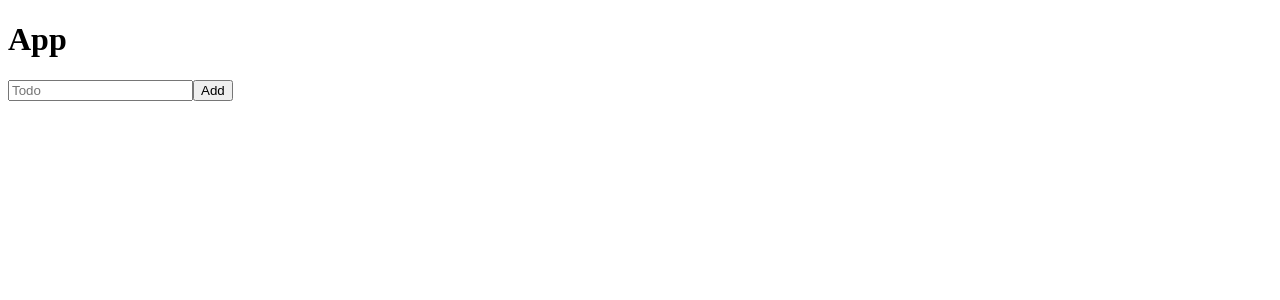
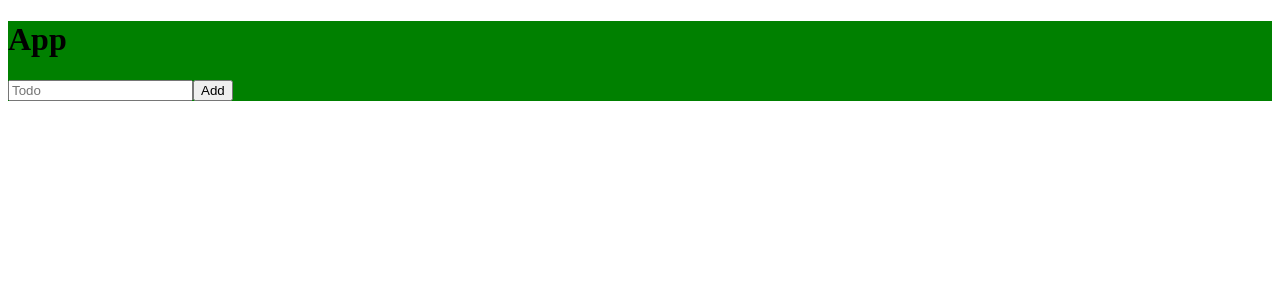
Before and after one commit to dovranmuhammet/modern_login_screen_with_react, a React (Create React App) app: page / in a window 1280 px wide. Shown: the top 300 px of the page. Built offline with nearby package versions, Linux system fonts and the light colour scheme.

Commit message:
Added background color

```diff
--- a/src/App.js
+++ b/src/App.js
@@ -14,7 +14,7 @@ function App() {
   }
 
   return (
-    <header style={{ alignItems: 'center' }}>
+    <header style={{ background: 'green' }}>
       <h1>App</h1>
       <input
         onChange={changeTodo}
```
